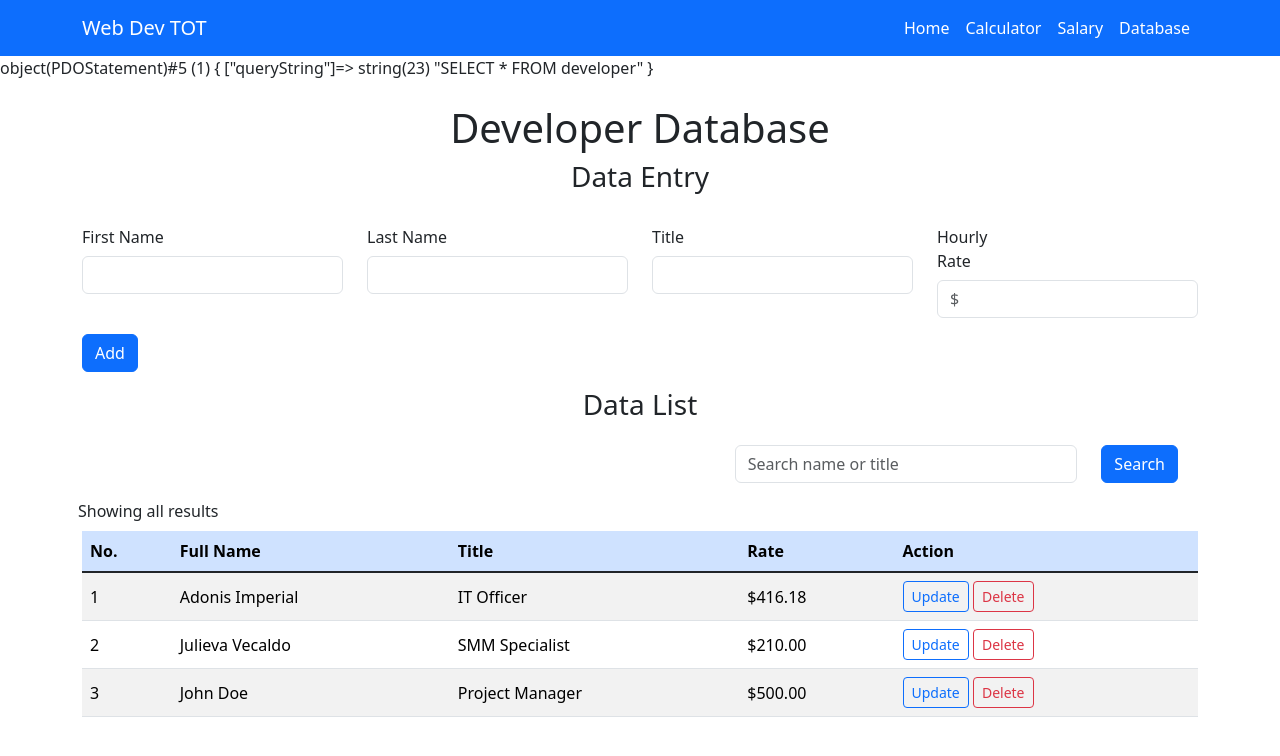
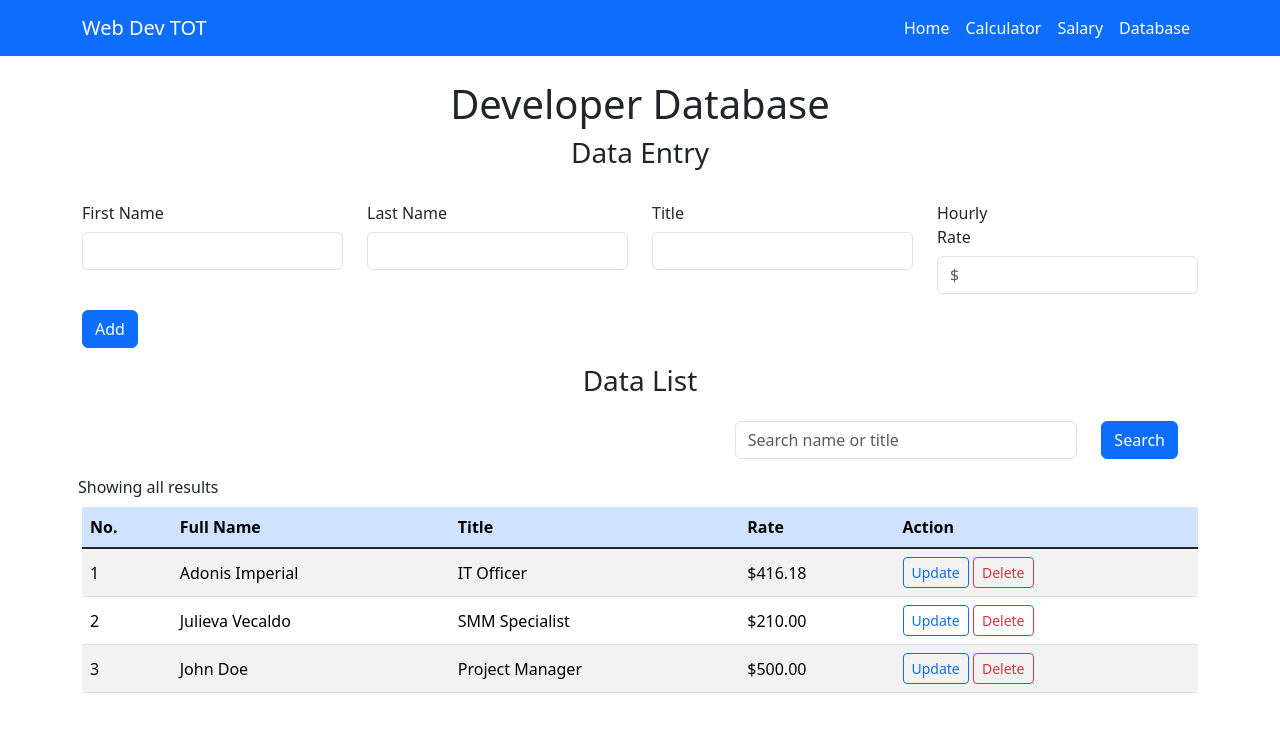
Before and after one commit to Adonis1120/DICT-Training-TOT, a PHP site: page /developer_crud.php in a window 1280 px wide. Shown: the top 756 px of the page. Run offline with PHP 8.4, Linux system fonts and the light colour scheme; data comes from the database, SQL or seed files in the repository.

Commit message:
additionalCommentExplainationOnFetchAndPDO12/19/2024

```diff
--- a/developer_crud.php
+++ b/developer_crud.php
@@ -20,7 +20,11 @@
         */
     } else {
         $view_developer = $developer->readDeveloper();
-        var_dump($view_developer);
+        /*
+        When debugging, use fetch command/s to retrieve and inspect all rows at once before "var_dump($view_developer);".
+        Without fetching, the var_dump just display the sql object not the content.
+        */
+
     }
 
     if (isset($_POST['btnAdd'])) {
```
